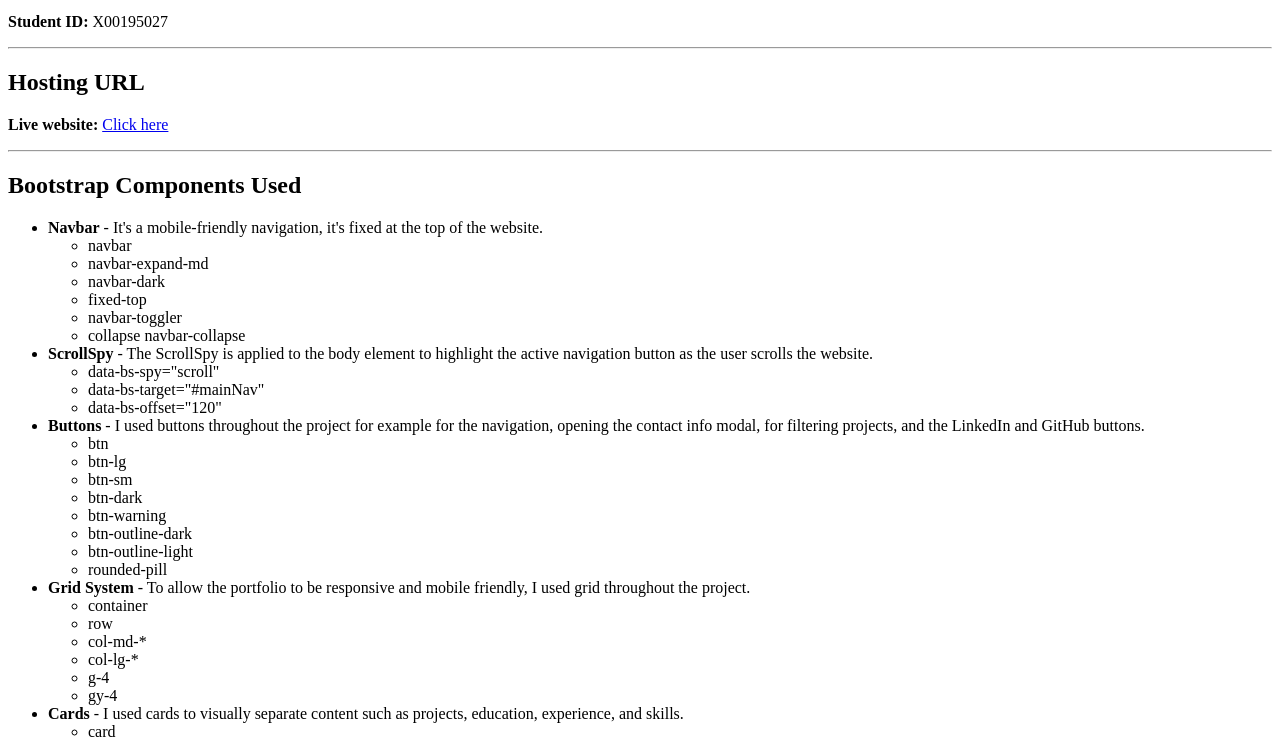
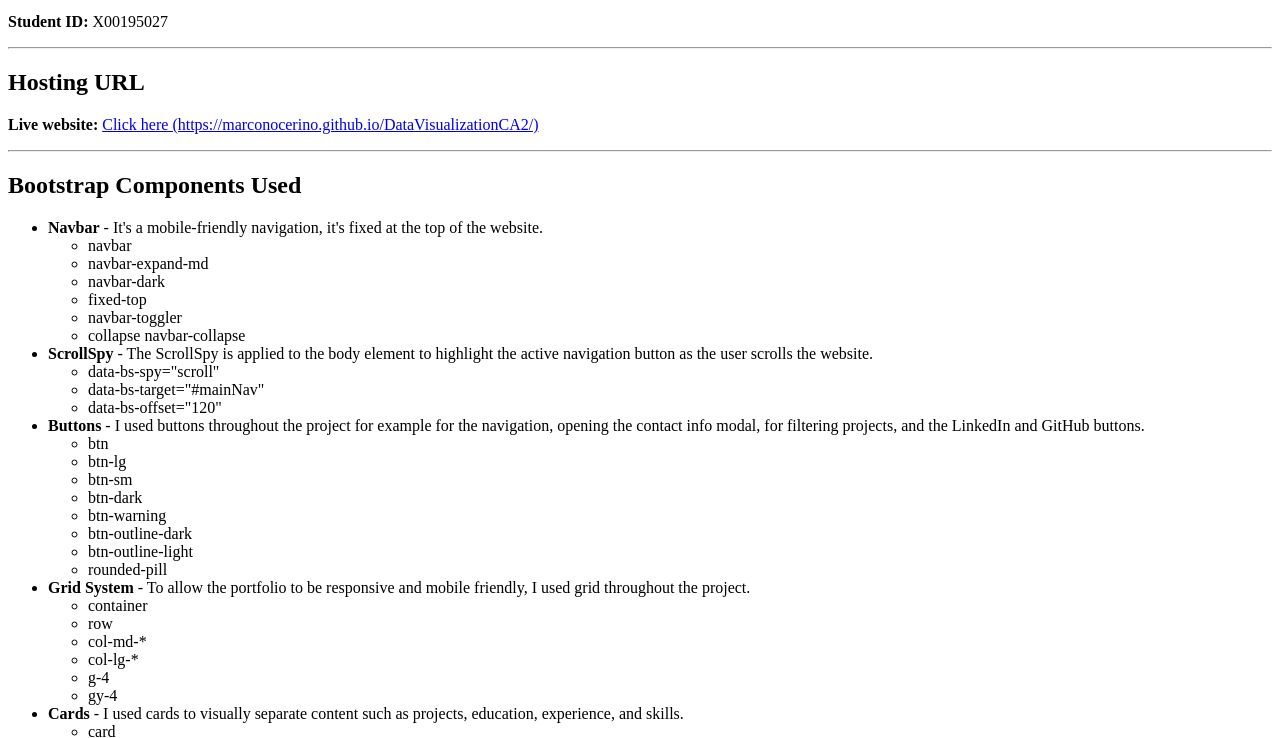
Before and after one commit to marconocerino/DataVisualizationCA2, a plain HTML site: page documentation.html in a window 1280 px wide. Shown: the part 101-839 px from the top of the page. Drawn offline with Linux system fonts and the light colour scheme.

Commit message:
updated docs

```diff
--- a/documentation.html
+++ b/documentation.html
@@ -20,7 +20,7 @@
         <a
           href="https://marconocerino.github.io/DataVisualizationCA2/"
           target="_blank"
-          >Click here</a
+          >Click here (https://marconocerino.github.io/DataVisualizationCA2/)</a
         >
       </p>
     </section>
```
